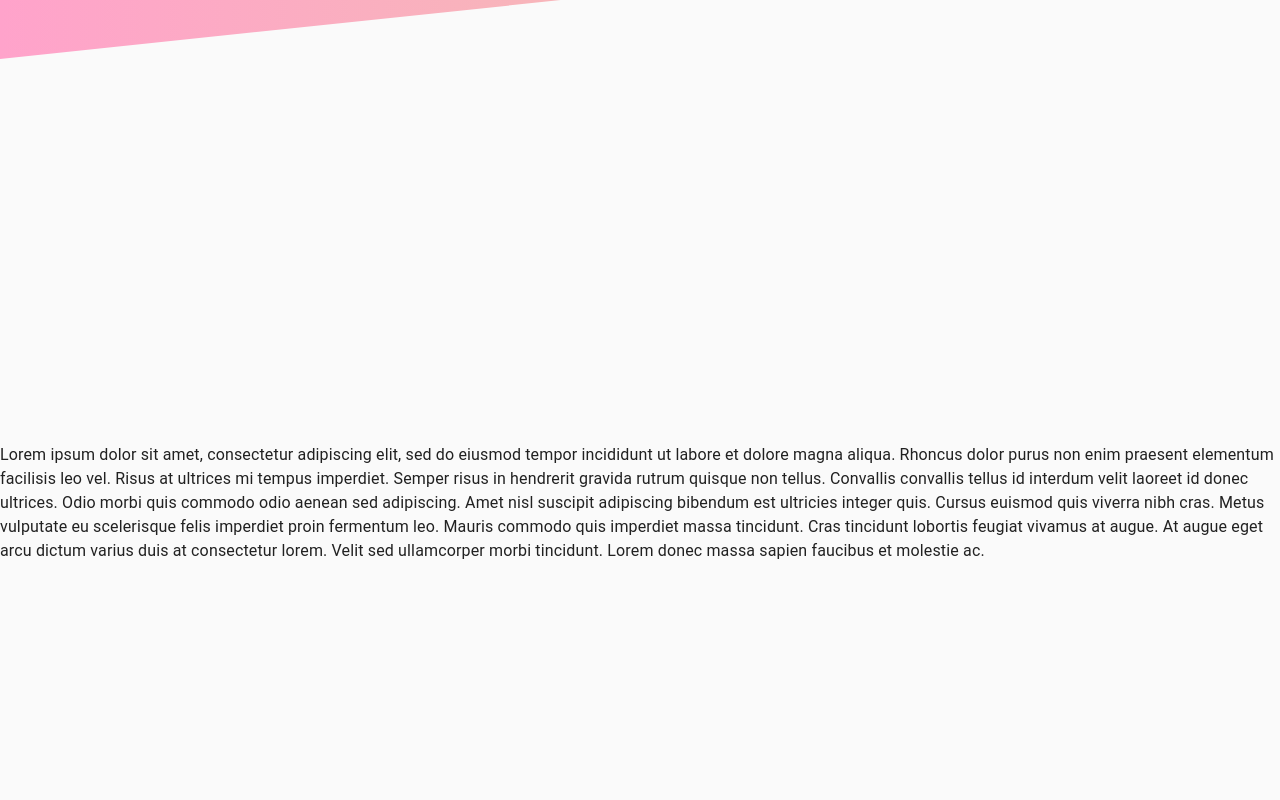
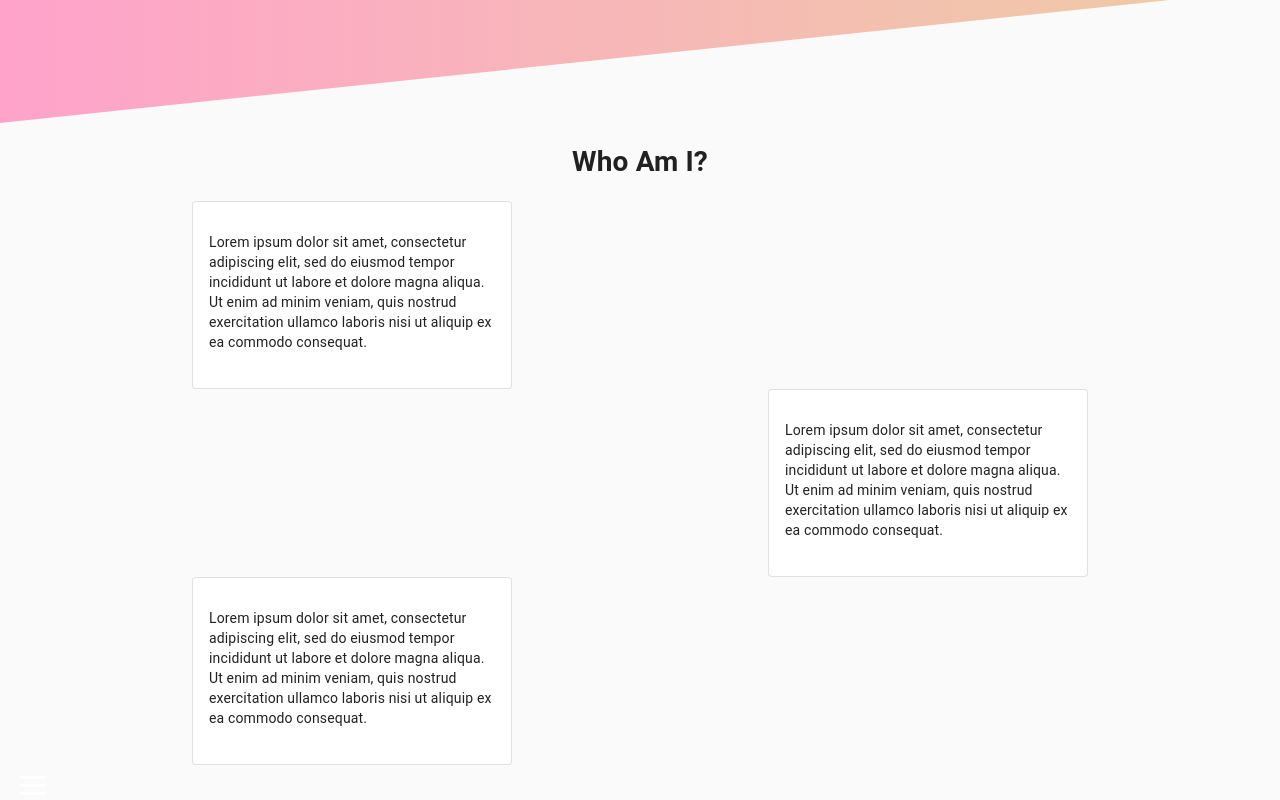
Before and after one commit to Conqueror1776/Conqueror1776.github.io, a React (Create React App) app: page / in a window 1280 px wide. Shown: the part 581-1381 px from the top of the page. Before the commit the page ends 1160 px from the top, so only its background shows below. Built offline with nearby package versions, Linux system fonts and the light colour scheme.

Commit message:
finished basic structure of about me page

```diff
--- a/src/App.css
+++ b/src/App.css
@@ -21,3 +21,8 @@
 .makeStyles-content-9 {
   padding: 0;
 }
+
+a {
+  text-decoration: none;
+  color: black;
+}
--- a/src/App.js
+++ b/src/App.js
@@ -1,37 +1,11 @@
-
-/*
-import React from 'react';
-import './App.css';
-import Navbar from './Navbar';
-import Button from '@material-ui/core/Button';
-import t
-
-class App extends React.Component {
-  render() {
-    return (
-      <div className="App">
-        <Navbar />
-        {['left', 'right', 'top', 'bottom'].map((anchor) => (
-  <React.Fragment key={anchor}>
-    <Button onClick={toggleDrawer(anchor, true)}>{anchor}</Button>
-    <Drawer anchor={anchor} open={state[anchor]} onClose={toggleDrawer(anchor, false)}>
-      {list(anchor)}
-    </Drawer>
-  </React.Fragment>
-))}
-      </div>
-    );
-  }
-}
-
-export default App;
-*/
 import React from 'react';
 import clsx from 'clsx';
 import BurgerBar from './Components/BurgerBar.js';
 import './App.css';
 import HeaderPage from './Components/HeaderPage.js';
-import { makeStyles, useTheme } from '@material-ui/core/styles';
+import AboutMe from './Components/AboutMe.js'
+import Projects from './Components/Projects.js'
+import { makeStyles} from '@material-ui/core/styles';
 import Drawer from '@material-ui/core/Drawer';
 import AppBar from '@material-ui/core/AppBar';
 import Toolbar from '@material-ui/core/Toolbar';
@@ -106,7 +80,6 @@
 
 export default function App() {
   const classes = useStyles();
-  const theme = useTheme();
   const [open, setOpen] = React.useState(false);
 
   const handleDrawerOpen = () => {
@@ -146,20 +119,10 @@
           [classes.contentShift]: open,
         })}
       >
-      <HeaderPage />
         <div className={classes.drawerHeader} />
-        <Typography paragraph>
-          Lorem ipsum dolor sit amet, consectetur adipiscing elit, sed do eiusmod tempor incididunt
-          ut labore et dolore magna aliqua. Rhoncus dolor purus non enim praesent elementum
-          facilisis leo vel. Risus at ultrices mi tempus imperdiet. Semper risus in hendrerit
-          gravida rutrum quisque non tellus. Convallis convallis tellus id interdum velit laoreet id
-          donec ultrices. Odio morbi quis commodo odio aenean sed adipiscing. Amet nisl suscipit
-          adipiscing bibendum est ultricies integer quis. Cursus euismod quis viverra nibh cras.
-          Metus vulputate eu scelerisque felis imperdiet proin fermentum leo. Mauris commodo quis
-          imperdiet massa tincidunt. Cras tincidunt lobortis feugiat vivamus at augue. At augue eget
-          arcu dictum varius duis at consectetur lorem. Velit sed ullamcorper morbi tincidunt. Lorem
-          donec massa sapien faucibus et molestie ac.
-        </Typography>
+        <HeaderPage />
+        <AboutMe />
+        <Projects />
       </main>
       <Drawer
         className={classes.drawer}
@@ -177,11 +140,26 @@
         </div>
         <Divider />
         <List>
-          {['Home', 'About Me', 'Projects', 'Contact Me'].map((text, index) => (
-            <ListItem button key={text}>
-              <ListItemText margin='30px 30px' primary={text} />
+          <a href="#name">
+            <ListItem button key="Home">
+              <ListItemText margin='30px 30px' primary="Home" />
             </ListItem>
-          ))}
+          </a>
+          <a href="#about-me">
+            <ListItem button key="About Me">
+              <ListItemText margin='30px 30px' primary="About Me" />
+            </ListItem>
+          </a>
+          <a href="#projects">
+            <ListItem button key="Projects">
+              <ListItemText margin='30px 30px' primary="Projects" />
+            </ListItem>
+          </a>
+          <a href="#contact">
+            <ListItem button key="Contact Me">
+              <ListItemText margin='30px 30px' primary="Contact Me" />
+            </ListItem>
+          </a>
         </List>
       </Drawer>
     </div>
--- /dev/null
+++ b/src/Components/AboutMe.js
@@ -0,0 +1,60 @@
+import React from 'react';
+import './Styling/AboutMe.css';
+import { makeStyles } from '@material-ui/core/styles';
+import Card from '@material-ui/core/Card';
+import CardContent from '@material-ui/core/CardContent';
+
+const useStyles = makeStyles({
+  root: {
+    minWidth: 275,
+  },
+  bullet: {
+    display: 'inline-block',
+    margin: '0 2px',
+    transform: 'scale(0.8)',
+  },
+  title: {
+    fontSize: 14,
+  },
+  pos: {
+    marginBottom: 12,
+  },
+});
+
+function AboutMe() {
+  const classes = useStyles();
+    return (
+        <div id="about-me">
+          <h1>Who Am I?</h1>
+          <div className="about-section">
+            <Card className={classes.root} variant="outlined" id="about-1">
+              <CardContent>
+                  <p> Lorem ipsum dolor sit amet, consectetur adipiscing elit, sed do
+                  eiusmod tempor incididunt ut labore et dolore magna aliqua. Ut enim
+                  ad minim veniam, quis nostrud exercitation ullamco laboris nisi ut
+                  aliquip ex ea commodo consequat.</p>
+                </CardContent>
+            </Card>
+            <Card className={classes.root} variant="outlined" id="about-2">
+              <CardContent>
+                  <p> Lorem ipsum dolor sit amet, consectetur adipiscing elit, sed do
+                  eiusmod tempor incididunt ut labore et dolore magna aliqua. Ut enim
+                  ad minim veniam, quis nostrud exercitation ullamco laboris nisi ut
+                  aliquip ex ea commodo consequat.</p>
+              </CardContent>
+            </Card>
+            <Card className={classes.root} variant="outlined" id="about-3">
+              <CardContent>
+                  <p> Lorem ipsum dolor sit amet, consectetur adipiscing elit, sed do
+                  eiusmod tempor incididunt ut labore et dolore magna aliqua. Ut enim
+                  ad minim veniam, quis nostrud exercitation ullamco laboris nisi ut
+                  aliquip ex ea commodo consequat.</p>
+              </CardContent>
+            </Card>
+          </div>
+        </div>
+    );
+
+}
+
+export default AboutMe;
--- a/src/Components/HeaderPage.js
+++ b/src/Components/HeaderPage.js
@@ -4,8 +4,8 @@
 function HeaderPage() {
     return (
         <div id="name">
-        <h1>Elijah T.</h1>
-        <h2>Data Analyst & Web Developer</h2>
+          <h1>Elijah T.</h1>
+          <h2>Data Analyst & Web Developer</h2>
         </div>
     );
 
--- /dev/null
+++ b/src/Components/Projects.js
@@ -0,0 +1,15 @@
+import React from 'react';
+import './Styling/Projects.css';
+
+function Projects() {
+    return (
+        <div className='burger-bar'>
+          <div className='bar1'></div>
+          <div className='bar2'></div>
+          <div className='bar3'></div>
+        </div>
+    );
+
+}
+
+export default Projects;
--- /dev/null
+++ b/src/Components/Styling/AboutMe.css
@@ -0,0 +1,36 @@
+#about-me h1 {
+  text-align: center;
+}
+
+#about-me {
+
+}
+
+.about-section {
+  display: grid;
+  grid-template-columns: 15% 25% 20% 25% 15%;
+  grid-template-rows: 33% 33% 33%;
+}
+
+.about-text {
+  border: 3px solid gray;
+  border-color: #ffffff;
+  padding: 5%;
+  text-align: center;
+  border-radius: 20%;
+}
+
+#about-1 {
+  grid-column: 2 / span 1;
+  grid-row: 1/ span 1;
+}
+
+#about-2 {
+  grid-column: 4 / span 1;
+  grid-row: 2/ span 1;
+}
+
+#about-3 {
+  grid-column: 2 / span 1;
+  grid-row: 3/ span 1;
+}
--- a/src/Components/Styling/HeaderPage.css
+++ b/src/Components/Styling/HeaderPage.css
@@ -6,7 +6,6 @@
   flex-direction: column;
   justify-content: center;
   margin: 0;
-  margin-bottom: 40vh;
   transform: skewY(-6deg);
   transform-origin: top left;
   background: #EECDA3;  /* fallback for old browsers */
@@ -21,6 +20,7 @@
   padding-right: 25rem;
   margin: 0;
   transform: skewY(6deg);
+  color: rgba(54, 110, 160, 0.87)
 }
 
 #name h2 {
@@ -29,4 +29,5 @@
   padding-right: 5rem;
   margin: 0;
   transform: skewY(6deg);
+  color: rgba(54, 110, 160, 0.87)
 }
```
Also changed, not shown: src/Components/Styling/Projects.css (added).
